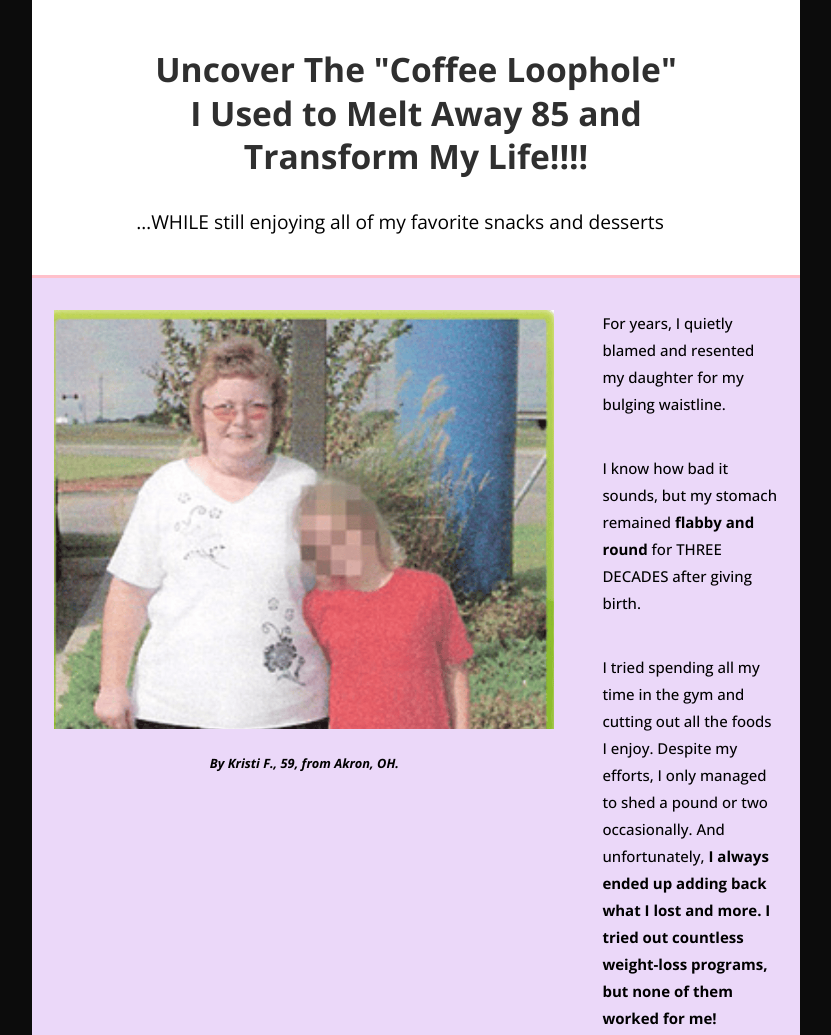
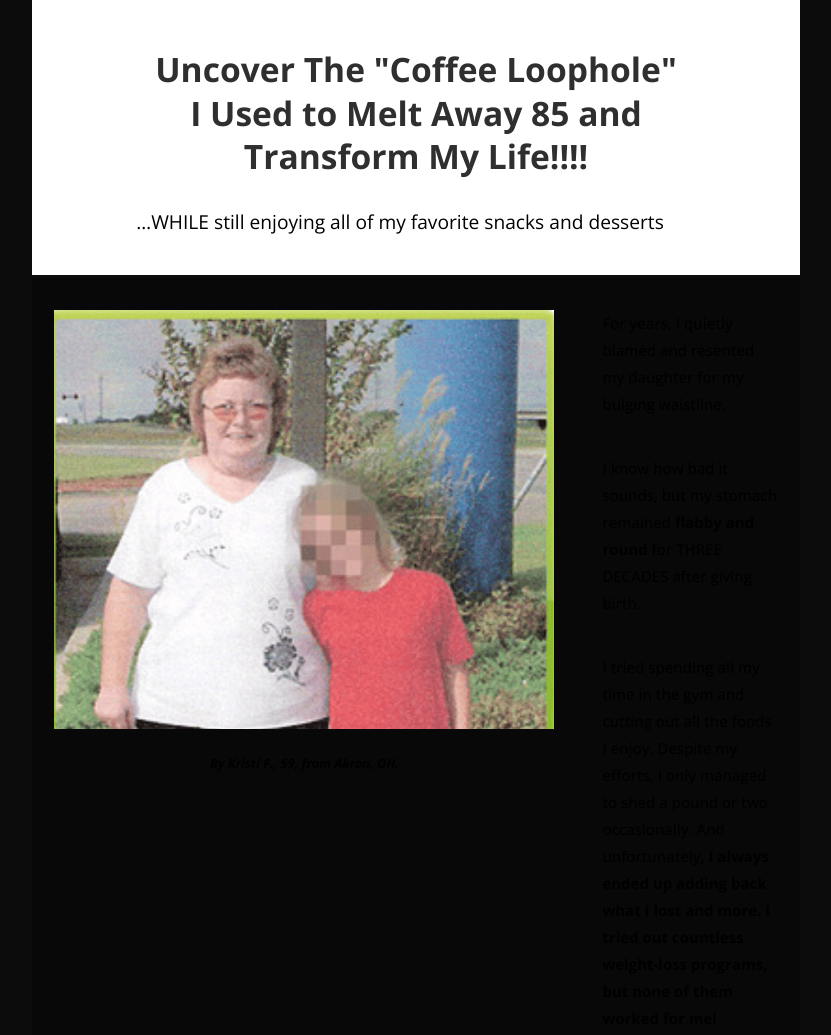
Before and after one commit to Ahmedkhairyelnobe/my-american-hom-mob, a plain HTML site: page index.html in a window 1280 px wide. Shown: the top 1035 px of the page, without its empty margins (224-1055 px from the left). Drawn offline with nearby package versions, Linux system fonts and the light colour scheme.

Commit message:
backgrawend

```diff
--- a/css/style.css
+++ b/css/style.css
@@ -33,8 +33,8 @@ main {
 }
 
 .container {
-    border-top: 3px solid rgb(255, 192, 203);
-    background-color: #ebd8f9;
+    border-top: 3px solid rgb(12, 12, 12);
+    background-color: #080808;
     max-width: 120rem;
     padding: 2rem 1.4rem;
     /* margin: 0 auto; */
```
